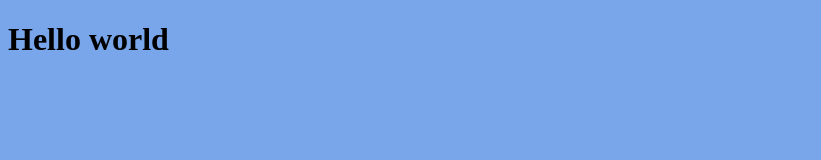
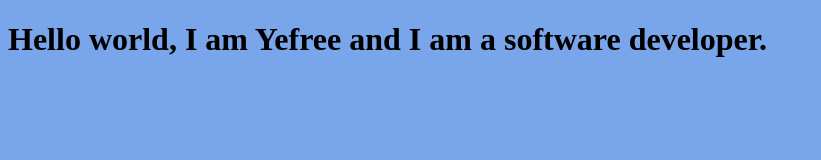
Before and after one commit to yefreescoding/Box-exercise-, a plain HTML site: page index.html in a window 1280 px wide. Shown: the whole page, without its empty margins (0-821 px from the left). Drawn offline with Linux system fonts and the light colour scheme.

Commit message:
Ultimos retoques del dia.

```diff
--- a/index.html
+++ b/index.html
@@ -9,7 +9,7 @@
     </head>
     <body>
         <h1>
-            Hello world
+            Hello world, I am Yefree and I am a software developer.
         </h1>
     </body>
 </html>
```
